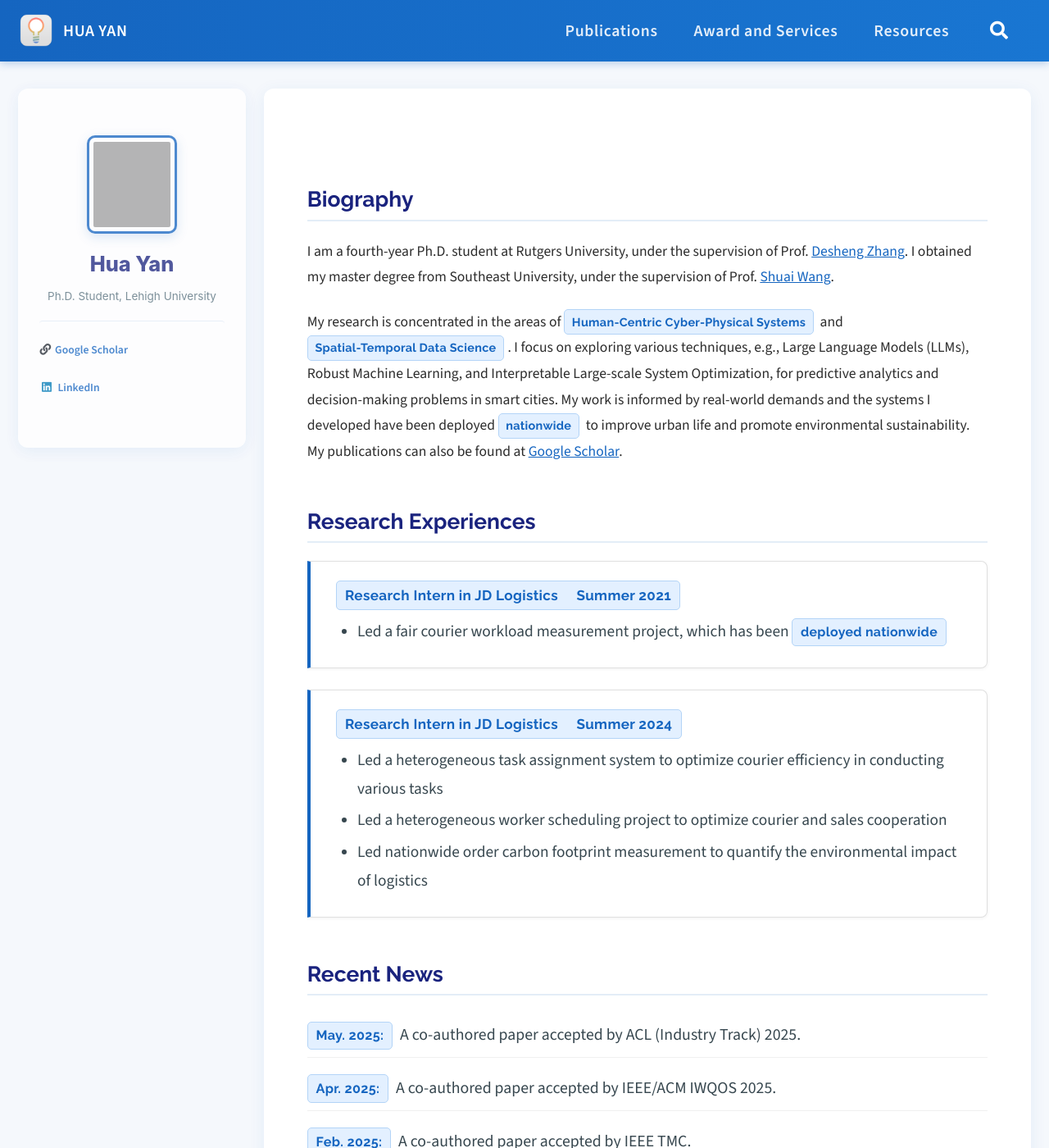
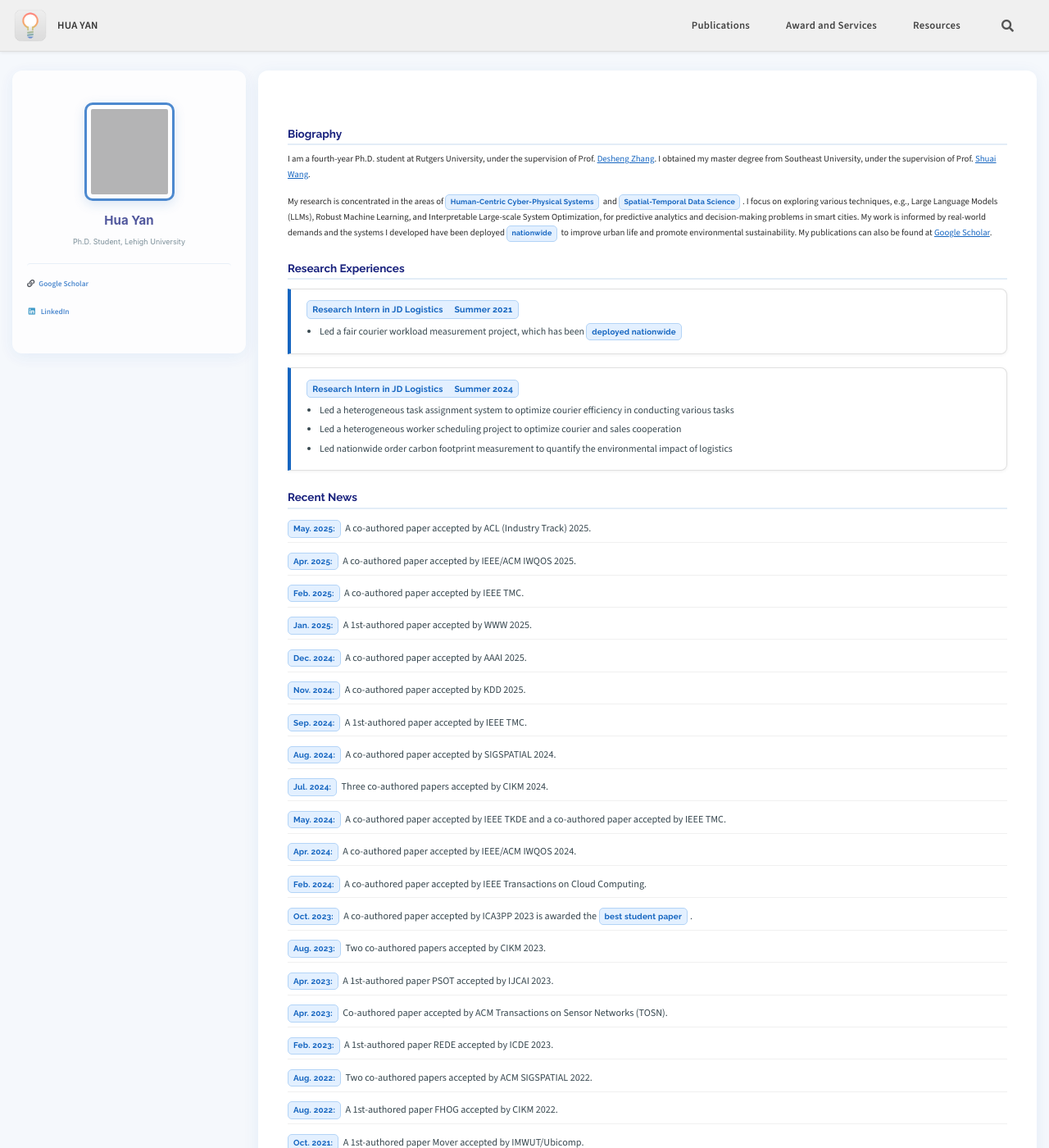
Before and after one commit to huy222-lu/website, a Jekyll site: the page built from index.md, in a window 1280 px wide and 1400 px high. Shown: the whole window at 82% size. Built offline with Jekyll 4.4.1, drawn with Linux system fonts in a browser that asks for light colours; cached includes are drawn as plain includes; a script that is not in the unit is left out; comment, search, counter and statistics services are not loaded; grey boxes are pictures that could not be loaded.

Commit message:
improve style

```diff
--- a/assets/css/main.scss
+++ b/assets/css/main.scss
@@ -13,6 +13,7 @@
 
 body {
   font-family: 'Source Sans 3', sans-serif;
+  font-size: 15px;
   background-color: #f5f8fc;
   color: #2c2c2c;
 }
@@ -28,25 +29,25 @@ h1, h2, h3, h4, h5, h6,
    ============================================================ */
 
 .masthead {
-  background: linear-gradient(90deg, #1565c0 0%, #1976d2 100%);
-  border-bottom: none;
-  box-shadow: 0 2px 10px rgba(21, 101, 192, 0.3);
+  background: #f0f0f0;
+  border-bottom: 1px solid #ddd;
+  box-shadow: 0 1px 4px rgba(0, 0, 0, 0.08);
 
   &__inner-wrap {
-    padding-top: 0.7em;
-    padding-bottom: 0.7em;
+    padding-top: 0.6em;
+    padding-bottom: 0.6em;
   }
 }
 
 .site-title {
   font-family: 'Raleway', sans-serif;
-  font-weight: 800;
-  font-size: 1.2em;
-  color: #ffffff !important;
-  letter-spacing: 0.04em;
+  font-weight: 700;
+  font-size: 1em;
+  color: #333333 !important;
+  letter-spacing: 0.03em;
   text-transform: uppercase;
 
-  &:hover { color: #bbdefb !important; }
+  &:hover { color: #1565c0 !important; }
 }
 
 .greedy-nav {
@@ -54,21 +55,21 @@ h1, h2, h3, h4, h5, h6,
 
   a {
     font-family: 'Source Sans 3', sans-serif;
-    font-size: 0.9em;
+    font-size: 0.85em;
     font-weight: 600;
-    color: rgba(255, 255, 255, 0.88);
-    letter-spacing: 0.03em;
+    color: #444444;
+    letter-spacing: 0.02em;
 
-    &:hover { color: #ffffff; }
+    &:hover { color: #1565c0; }
   }
 
   .visible-links a::before {
-    background: #ffffff;
+    background: #1565c0;
   }
 
   button {
-    color: #ffffff;
-    &:hover { color: #bbdefb; }
+    color: #555;
+    &:hover { color: #1565c0; }
   }
 }
 
@@ -114,8 +115,8 @@ h1, h2, h3, h4, h5, h6,
 
 .author__name {
   font-family: 'Raleway', sans-serif;
-  font-weight: 800;
-  font-size: 1.15em !important;
+  font-weight: 700;
+  font-size: 1em !important;
   color: #1a237e !important;
   margin-bottom: 0.3em;
 
@@ -124,7 +125,7 @@ h1, h2, h3, h4, h5, h6,
 
 .author__bio {
   font-family: 'Source Sans 3', sans-serif;
-  font-size: 0.82em !important;
+  font-size: 0.8em !important;
   color: #546e7a !important;
   line-height: 1.5;
 }
@@ -174,8 +175,8 @@ h1, h2, h3, h4, h5, h6,
 
 .page__content {
   font-family: 'Source Sans 3', sans-serif;
-  font-size: 1em;
-  line-height: 1.8;
+  font-size: 0.9em;
+  line-height: 1.75;
   color: #2c2c2c;
 
   a {
@@ -187,11 +188,11 @@ h1, h2, h3, h4, h5, h6,
   h3 {
     font-family: 'Raleway', sans-serif;
     font-weight: 700;
-    font-size: 1.2em;
+    font-size: 1em;
     color: #1a237e;
-    margin-top: 2em;
-    margin-bottom: 0.8em;
-    padding-bottom: 0.35em;
+    margin-top: 1.8em;
+    margin-bottom: 0.6em;
+    padding-bottom: 0.3em;
     border-bottom: 2px solid #e3edf7;
 
     /* remove inline span colors from old markdown */
```
